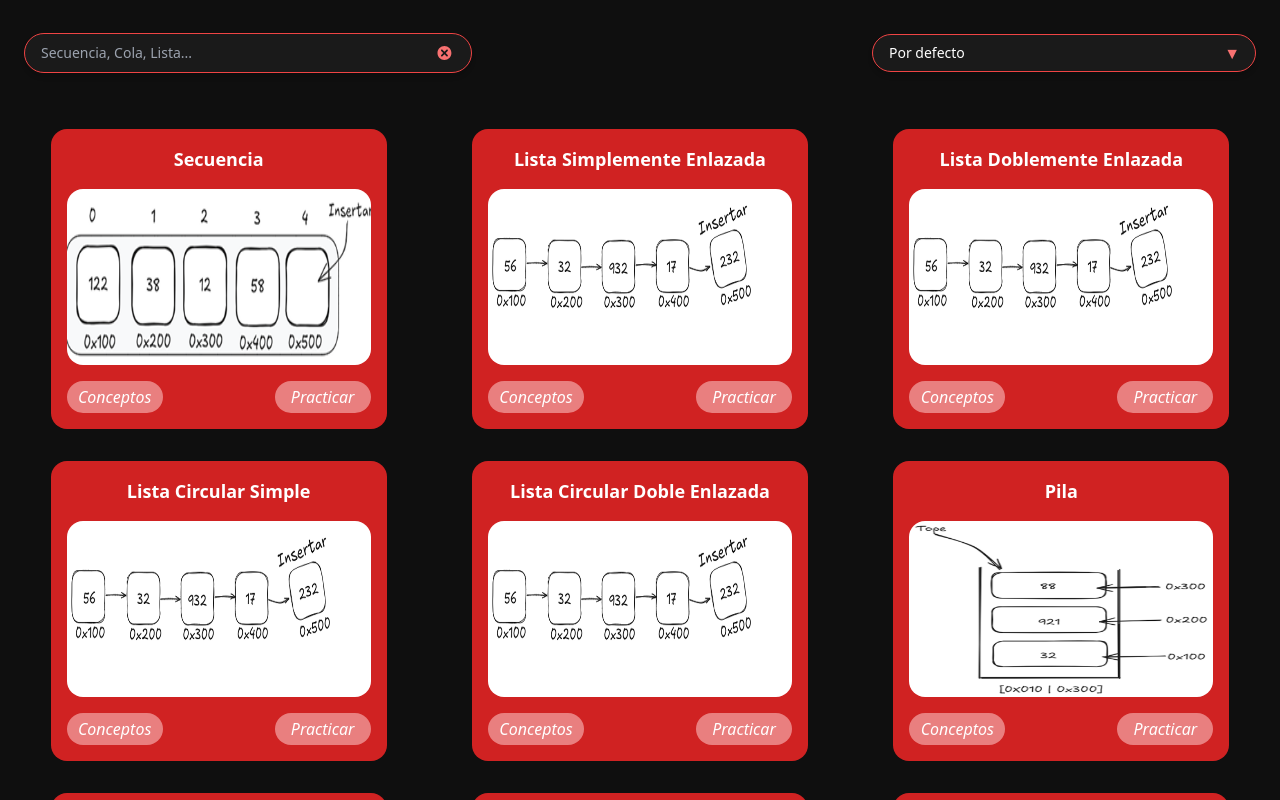
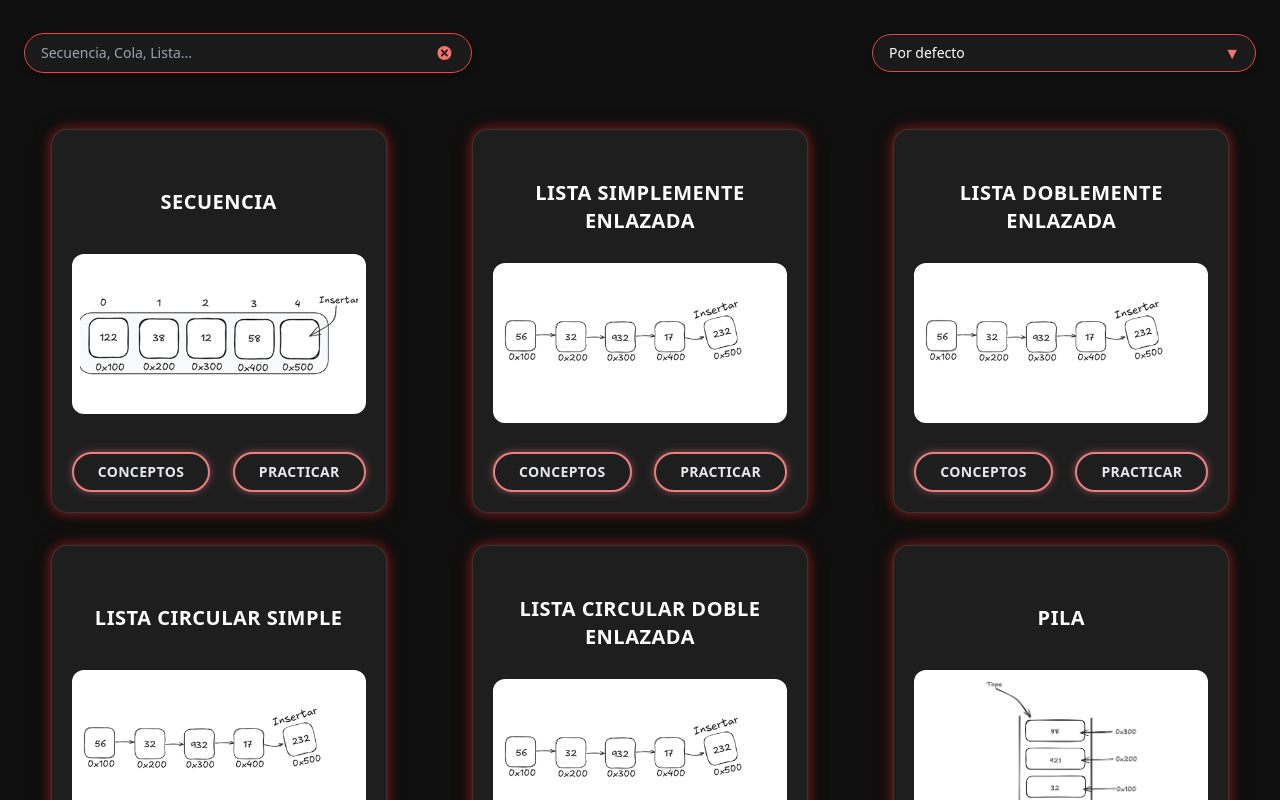
Before and after one commit to jenni-03/mediador-pedagogico, a React (Vite) app: page / in a window 1280 px wide. Shown: the part 860-1660 px from the top of the page. Built offline with nearby package versions, Linux system fonts and the light colour scheme.

Commit message:
cambio de diseño cards

```diff
--- a/src/pages/home/components/Card.tsx
+++ b/src/pages/home/components/Card.tsx
@@ -14,19 +14,42 @@ export function Card({
   return (
     <motion.div
       layout
-            initial={{ opacity: 0, scale: 0.5 }}
+      initial={{ opacity: 0, scale: 0.95 }}
       animate={{ opacity: 1, scale: 1 }}
-            exit={{ opacity: 0, scale: 0.5 }}
-            style={{ backgroundColor: bgCard }}
-            className="rounded-2xl w-[21rem] p-4 flex flex-col gap-4 items-center justify-center"
+      exit={{ opacity: 0, scale: 0.95 }}
+      whileHover={{
+        scale: 1.02,
+        boxShadow: `
+          0 0 15px ${bgCard}cc,
+          0 0 30px ${bgCard}99,
+          0 0 60px ${bgCard}66
+        `,
+      }}
+      transition={{ type: "spring", stiffness: 200 }}
+      style={{
+        backgroundColor: "#1e1e1e",
+        boxShadow: `
+          0 0 10px ${bgCard}88,
+          0 0 20px ${bgCard}44
+        `,
+      }}
+      className="rounded-2xl w-[21rem] min-h-[24rem] p-5 flex flex-col gap-5 items-center justify-between border border-white/10 transition-all duration-300"
     >
-            <h3 className="font-bold text-white text-lg">{title}</h3>
+      <div className="w-full flex justify-between items-center">
+
+      </div>
+
+      <h3 className="text-xl font-bold tracking-wide text-white text-center">
+        {title.toUpperCase()}
+      </h3>
+
       <img
-                className="rounded-2xl object-fill h-44 w-full"
+        className="rounded-xl object-contain h-40 w-full bg-white p-2"
         src={img}
-                alt="Imagen de estructura"
+        alt={`Estructura ${title}`}
       />
-            <div className="flex justify-between items-center w-full text-white">
+
+      <div className="flex justify-between gap-4 w-full">
         <AnimatedButtonLink
           bgColor={bgButton}
           text={"Conceptos"}
--- a/src/pages/home/components/CardList.tsx
+++ b/src/pages/home/components/CardList.tsx
@@ -7,12 +7,22 @@ export function CardList({ data, filter }: CardListProps) {
   const filteredData = useFilteredCard(data, filter);
 
   return (
-    <main className="max-w-[1400px] w-full px-6 py-8 grid grid-cols-auto-fit-400 justify-items-center gap-8 mx-auto min-h-[400px]">
-      <AnimatePresence>
+    <div className="max-w-[1400px] w-full px-6 py-8 grid grid-cols-auto-fit-400 justify-items-center gap-8 mx-auto min-h-[400px]">
+      <AnimatePresence mode="sync">
         {filteredData.length > 0 ? (
           filteredData.map((item) => (
+            <motion.div
+              key={item.id}
+              layout
+              initial={{ opacity: 0, y: 30, scale: 0.95 }}
+              animate={{ opacity: 1, y: 0, scale: 1 }}
+              exit={{ opacity: 0, y: 30, scale: 0.95 }}
+              transition={{
+                duration: 0.4,
+                ease: "easeInOut",
+              }}
+            >
               <Card
-              key={item.title}
                 title={item.title}
                 id={item.id}
                 img={item.img}
@@ -22,9 +32,11 @@ export function CardList({ data, filter }: CardListProps) {
                 toConceptos={item.toConceptos}
                 toPracticar={item.toPracticar}
               />
+            </motion.div>
           ))
         ) : (
           <motion.div
+            key="empty"
             initial={{ opacity: 0, y: 10 }}
             animate={{ opacity: 1, y: 0 }}
             exit={{ opacity: 0, y: 10 }}
@@ -39,6 +51,6 @@ export function CardList({ data, filter }: CardListProps) {
           </motion.div>
         )}
       </AnimatePresence>
-    </main>
+    </div>
   );
 }
--- a/src/shared/components/AnimatedButtonLink.tsx
+++ b/src/shared/components/AnimatedButtonLink.tsx
@@ -3,19 +3,31 @@ import { motion } from "framer-motion";
 import { AnimatedButtonLinkProps } from "../../types";
 
 export function AnimatedButtonLink({
-    bgColor,
   to,
   text,
   params,
-}: AnimatedButtonLinkProps) {
+  bgColor = "#ff0000", // Color para el glow
+}: AnimatedButtonLinkProps & { bgColor?: string }) {
   return (
     <Link to={to} params={{ estructura: params }}>
       <motion.button
-                style={{ backgroundColor: bgColor }}
-                className={`rounded-full italic  w-24 py-1 text-center`}
-                whileHover={{ scale: 1.1 }}
-                whileTap={{ scale: 0.9 }}
-                transition={{ type: "spring", stiffness: 300, damping: 10 }}
+        className={`
+          px-6 py-2 rounded-full font-semibold text-sm uppercase tracking-wide
+          bg-[#1e1e1e] text-gray-200
+          border-2
+          transition-all duration-300 ease-in-out
+        `}
+        style={{
+          borderColor: bgColor,
+          boxShadow: `0 0 6px ${bgColor}55, 0 0 12px ${bgColor}33`,
+        }}
+        whileHover={{
+          scale: 1.05,
+          backgroundColor: bgColor,
+          color: "#fff",
+          boxShadow: `0 0 10px ${bgColor}, 0 0 20px ${bgColor}99`,
+        }}
+        whileTap={{ scale: 0.95 }}
       >
         {text}
       </motion.button>
```
Lines whose indentation alone changed are shown as unchanged.
